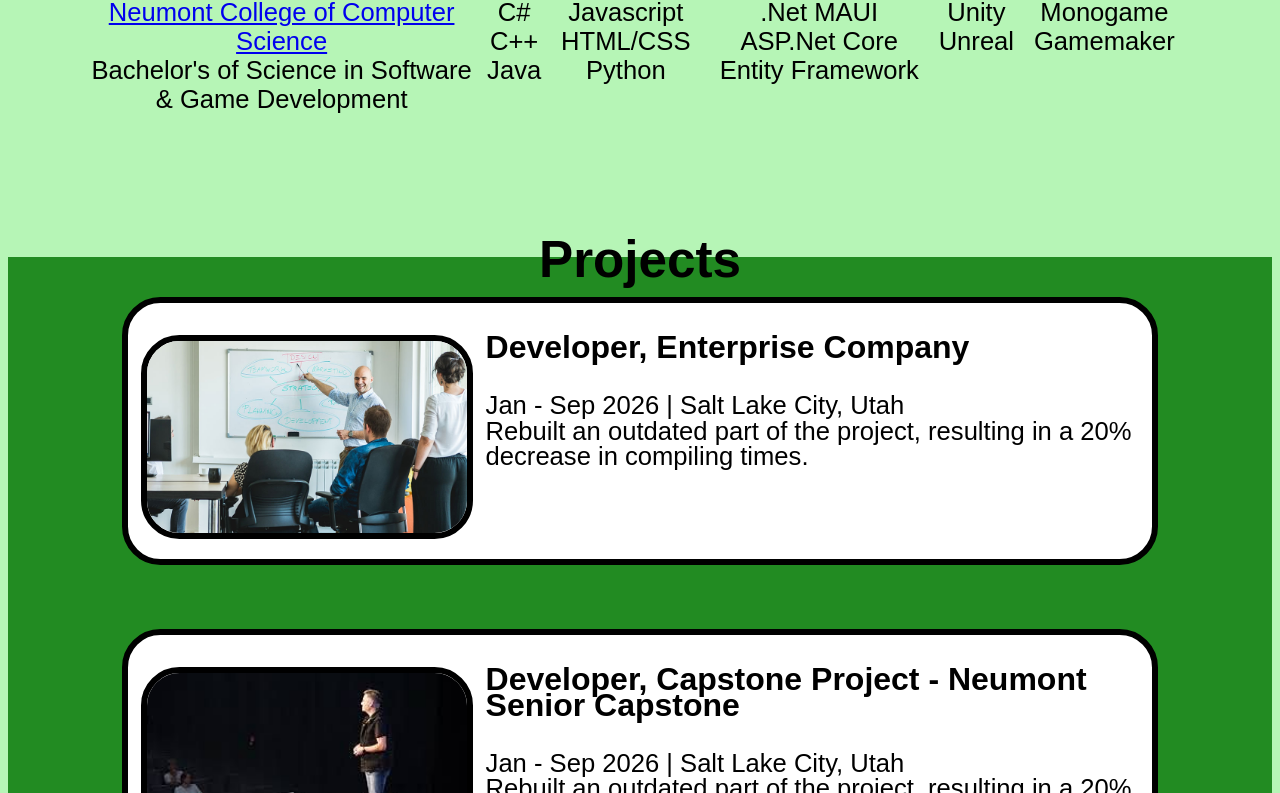
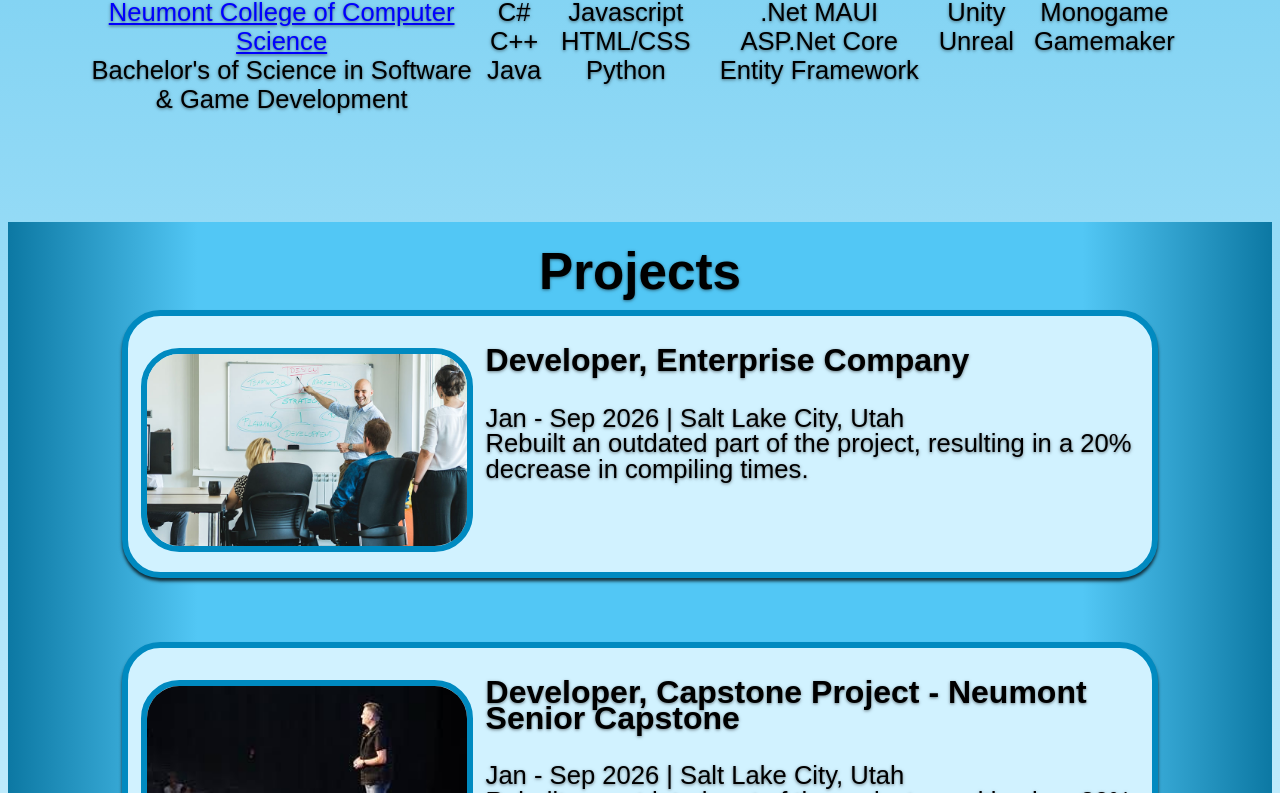
Before and after one commit to Zultrafury/eng210_website, a plain HTML site: page index.html in a window 1280 px wide. Shown: the part 499-1292 px from the top of the page. Drawn offline with Linux system fonts and the light colour scheme; a web font is replaced by a local one.

Commit message:
new colors

```diff
--- a/index.html
+++ b/index.html
@@ -65,7 +65,7 @@
                 </div>
             </div>
         </div>
-        <div style="background-color: forestgreen;">
+        <div class="projectdiv">
             <div class="pageheader">
                 <h1>Projects</h1>
             </div>
@@ -81,9 +81,9 @@
                 <p>Jan - Sep 2026 | Salt Lake City, Utah<br>
                 Rebuilt an outdated part of the project, resulting in a 20% decrease in compiling times.</p>
             </div>
+            <footer>
+                *these images are placeholders and are not actually me
+            </footer>
         </div>
-        <footer>
-            *these images are placeholders and are not actually me
-        </footer>
     </body>
 </html>
--- a/style.css
+++ b/style.css
@@ -27,8 +27,9 @@
         height: 15vw;
         width: 15vw;
         object-fit: cover;
-        border: 0.5vw black solid;
+        border: 0.5vw rgb(0, 138, 192) solid;
         border-radius: 3vw;
+        box-shadow: 0 0.25vw 0.25vw rgba(0, 0, 0, 0.75);
     }
 }
 
@@ -65,12 +66,13 @@
 .project {
     margin: auto;
     margin-bottom: 5vw;
-    border: 0.5vw black solid;
+    border: 0.5vw rgb(0, 138, 192) solid;
     border-radius: 3vw;
     width: 80vw;
     height: 20vw;
     vertical-align: center;
-    background-color: white;
+    background-color: rgb(209, 242, 255);
+    box-shadow: 0 0.25vw 0.25vw rgba(0, 0, 0, 0.75);
     img {
         float: left;
         margin-top: 2.5vw;
@@ -79,7 +81,7 @@
         height: 15vw;
         width: 25vw;
         object-fit: cover;
-        border: 0.5vw black solid;
+        border: 0.5vw rgb(0, 138, 192) solid;
         border-radius: 3vw;
     }
     h3 {
@@ -94,6 +96,12 @@
     }
 }
 
+.projectdiv {
+    padding: 1vw 0 1vw;
+    background-color: rgb(82, 199, 245);
+    background: linear-gradient(90deg,rgb(12, 120, 163) 0%, rgb(82, 199, 245) 15%, rgb(82, 199, 245) 85%, rgb(12, 120, 163) 100%);
+}
+
 footer {
     padding: 0 0 5vw 5vw;
     font-style: italic;
@@ -103,8 +111,36 @@ footer {
 
 .expletus-sans {
     font-family: "Expletus Sans", sans-serif;
-    :visited {
+    :visited, :link {
         color: blue;
     }
-    background-color: rgb(182, 245, 182);
+    background-color: rgb(209, 242, 255);
+    background: linear-gradient(0deg,rgb(209, 242, 255) 0%, rgb(96, 198, 238) 100%);
+    text-shadow: 0 0.1vw 0.25vw rgba(0, 0, 0, 0.5);
+    animation: fadein 1s ease-in-out;
 }
+
+@keyframes fadein {
+    0% {
+        opacity: 0;
+        transform:scaleX(.95);
+    }
+}
+
+@keyframes rotation {
+    0% {
+        background: linear-gradient(0deg,rgb(209, 242, 255) 0%, rgb(96, 198, 238) 100%);
+    }
+    25% {
+        background: linear-gradient(90deg,rgb(209, 242, 255) 0%, rgb(96, 198, 238) 100%);
+    }
+    50% {
+        background: linear-gradient(180deg,rgb(209, 242, 255) 0%, rgb(96, 198, 238) 100%);
+    }
+    75% {
+        background: linear-gradient(270deg,rgb(209, 242, 255) 0%, rgb(96, 198, 238) 100%);
+    }
+    100% {
+        background: linear-gradient(360deg,rgb(209, 242, 255) 0%, rgb(96, 198, 238) 100%);
+    }
+}
```
Also changed, not shown: 1 other file.
